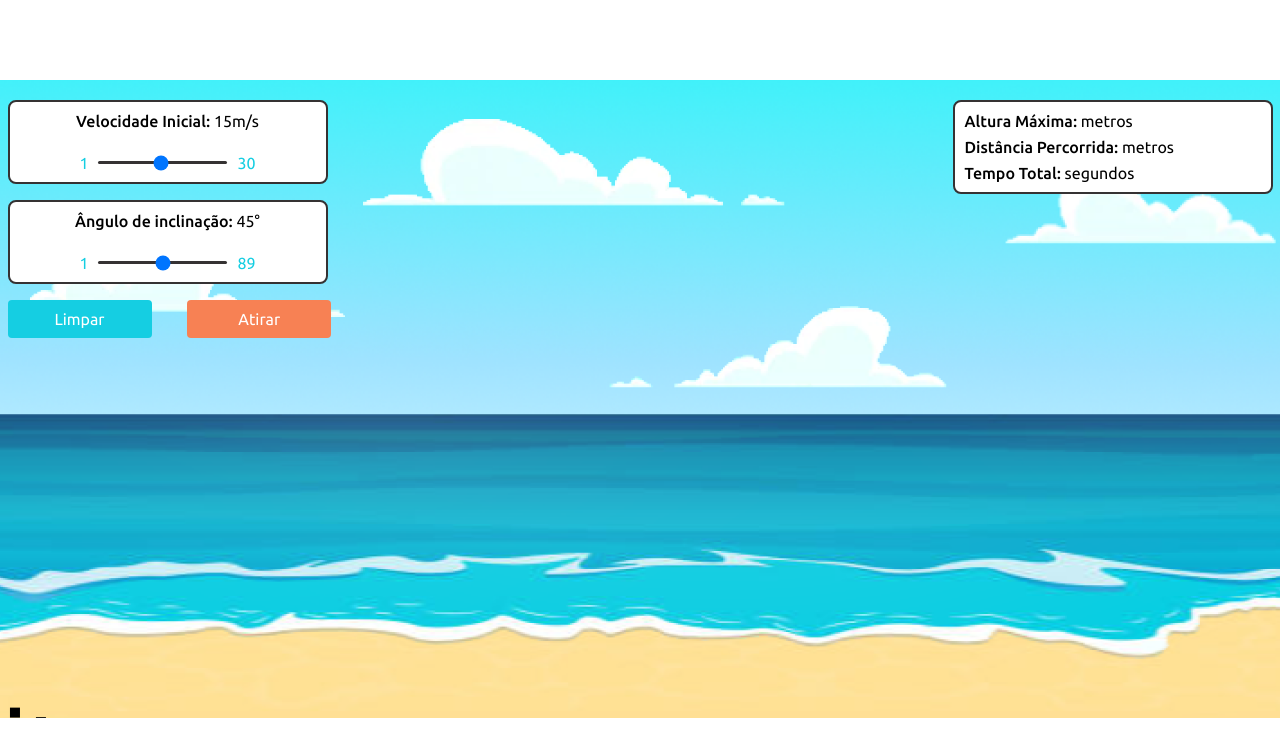
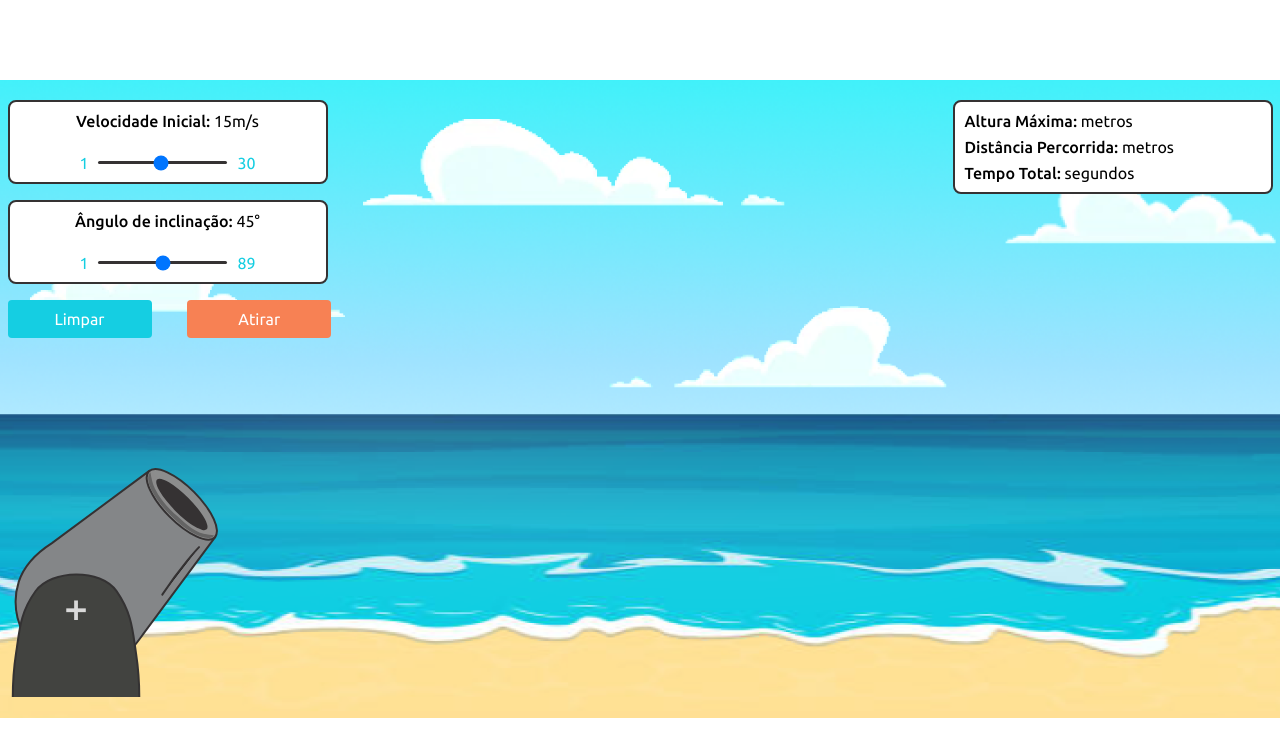
Before and after one commit to vinniciusJ/lancamento-obliquo-fisica, a website with bundled scripts: page public/index.html in a window 1280 px wide. Shown: the top 756 px of the page. Built offline with nearby package versions, Linux system fonts and the light colour scheme.

Commit message:
fixed: arc issue has been solved

```diff
--- a/public/index.html
+++ b/public/index.html
@@ -45,8 +45,6 @@
         </div>
 
 
-
-        <!--
         <div class="cannon">
             <?xml version="1.0" encoding="UTF-8" standalone="no"?>
             <svg
@@ -181,11 +179,11 @@
                 </g>
             </svg>
         </div>
-        -->
+
         <!-- Canvas -->
     </main>
 
     <script src="./scripts/index.js" type="module" ></script>
-    <!--<script src="./scripts/interactions.js" type="module" ></script>-->
+    <script src="./scripts/interactions.js" type="module" ></script>
 </body>
 </html>
--- a/public/scripts/index.js
+++ b/public/scripts/index.js
@@ -11,26 +11,28 @@ startButton.addEventListener('click', event => {
     const angle = angleInput.value
     const initialSpeed = initialSpeedInput.value
 
-    const projectileMotion = new ProjectileMotion(30, 30, { x: 0, y: 0 })
+    const projectileMotion = new ProjectileMotion(angle, initialSpeed, { x: 50, y: 0 })
 
     let time = 0
 
     const interval = setInterval(() => {
         const { x, y } = projectileMotion.getPositionAtTime(time)
 
-        const rectCoords = { x: x, y: (canvasRender.height - y)}
+        const rectCoords = { x: x * 10, y: (canvasRender.height - (y * 10))}
 
 
-        console.table({ x, y })
+        console.table([
+            (rectCoords.x * 10), (rectCoords.y * 10)
+        ])
 
         canvasRender.draw(context => {
-            context.fillStyle = '#000'
-            context.fillRect(rectCoords.x, rectCoords.y, 10, 10)
+            context.beginPath();
+            context.arc(rectCoords.x, rectCoords.y, 10, 0, Math.PI * 2);
+            context.closePath();
+            context.fill();
         })
 
         time++
     }, 1000)
 
 })
-
-startButton.click()
```
